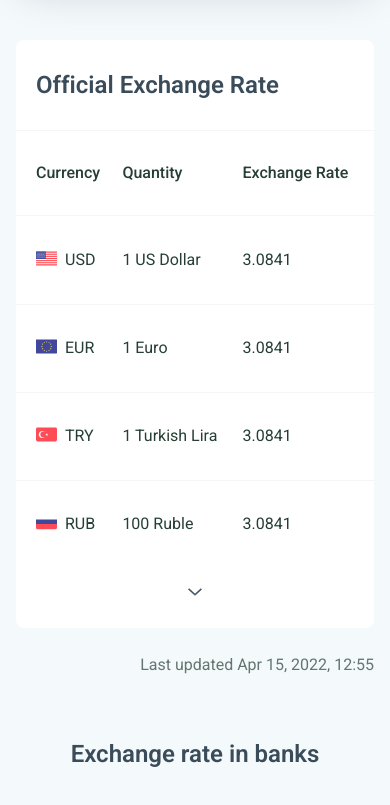
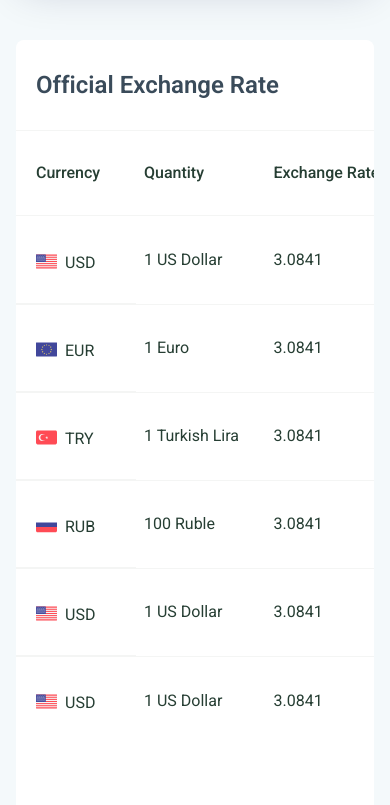
Before and after one commit to webmastersgeorgia/myvaluta-12, a plain HTML site: page index.html in a window 390 px wide. Shown: the part 680-1485 px from the top of the page. Drawn offline with nearby package versions, Linux system fonts and the light colour scheme.

Commit message:
diagram
123

```diff
--- a/assets/css/style.css
+++ b/assets/css/style.css
@@ -866,17 +866,72 @@ p {
     /* Handle on hover */
 }
 
+@media (max-width: 720px) {
+    .exchange-table {
+        max-height: initial !important;
+     }
+     .exchange-table table {
+        border-collapse: separate;
+        border-spacing: 0;
+      }
+
+      .exchange-table table th,
+      .exchange-table table td {
+          white-space: nowrap;
+      }
+
+      /* .exchange-table table th:first-child, */
+      .exchange-table table th:first-child {
+        position: absolute;
+        width: 120px;
+        left: 16px;
+        top: auto;
+        border-top-width: 0;
+        background-color: #fff;
+        /*only relevant for first row*/
+      }
+      .exchange-table table th img {
+          margin-right: 15px;
+      }
+      .exchange-table table td:first-child {
+        position: absolute;
+        width: 120px;
+        left: 16px;
+        padding-left: 20px;
+        top: auto;
+        border-top-width: 0;
+        /*only relevant for first row*/
+        margin-top: 7px;
+        background-color: #fff;
+      }
+      .exchange-table table th:nth-child(2),
+      .exchange-table table td:nth-child(2) {
+          padding-left: 8em;
+      }
+
+      .exchange .show-more {
+          pointer-events: none;
+      }
+      .exchange .show-more img {
+        opacity: 0;
+     }
+}
+
 .exchange .show-more {
     border-bottom-left-radius: 8px;
     border-bottom-right-radius: 8px;
 }
 
 .currency-sticky {
-    position: sticky;
+    /* position: sticky; */
 }
 
 .exchange-table.active {
-    max-height: 1000px;
+    max-height: initial;
+}
+
+.exchange-table.active + .show-more img  {
+    transform: rotate(180deg);
 }
 
 .exchange-table::-webkit-scrollbar {
--- a/index.html
+++ b/index.html
@@ -16,7 +16,7 @@
     <link href="https://fonts.googleapis.com/css2?family=Roboto:wght@400;500;600&display=swap" rel="stylesheet" />
 
     <!-- css -->
-    <link rel="stylesheet" href="assets/css/style.css" />
+    <link rel="stylesheet" href="assets/css/style.css?v=1.3" />
 
     <!-- js -->
     <script src="https://code.jquery.com/jquery-3.6.0.min.js" integrity="sha256-/xUj+3OJU5yExlq6GSYGSHk7tPXikynS7ogEvDej/m4=" crossorigin="anonymous"></script>
@@ -2109,8 +2109,8 @@
     <script>
         const ctx = document.getElementById('lineChart').getContext('2d')
         var gradient = ctx.createLinearGradient(0, 0, 0, 600);
-        gradient.addColorStop(0, 'rgba(0,89,255,0.5)');
-        gradient.addColorStop(1, 'rgba(0,89,255,0)');
+        gradient.addColorStop(0, 'rgba(0, 89, 255, 0.16)');
+        gradient.addColorStop(1, 'rgba(0, 89, 255, 0.03)');
 
         const DATA_COUNT = 7
         const labels = ['7 Apr', '8 Apr', '9 Apr', '10 Apr', '11 Apr', '12 Apr', '13 Apr', '14 Apr', '15 Apr', '16 Apr', '17 Apr', '18 Apr', '19 Apr', '20 Apr', '21 Apr']
@@ -2121,13 +2121,22 @@
             datasets: [{
                 label: 'USD',
                 data: datapoints,
-                borderColor: '#0059FF',
+
+                // borderColor: '#0059FF',
+                // backgroundColor: gradient, // Put the gradient here as a fill color
+                // borderColor: "#0059FF",
+                // pointBackgroundColor: "#fff",
+                // pointBorderColor: "#0059FF",
+                // pointHighlightFill: "#fff",
+                // pointHighlightStroke: "#0059FF",
+
                 backgroundColor: gradient, // Put the gradient here as a fill color
-                borderColor: "#0059FF",
-                pointBackgroundColor: "#fff",
-                pointBorderColor: "#0059FF",
+                borderColor: "#80BFD3",
+                pointBackgroundColor: "#3E92CC",
+                pointBorderColor: "#3E92CC",
                 pointHighlightFill: "#fff",
                 pointHighlightStroke: "#0059FF",
+
                 fill: true,
                 cubicInterpolationMode: 'monotone',
                 tension: 10,
```
